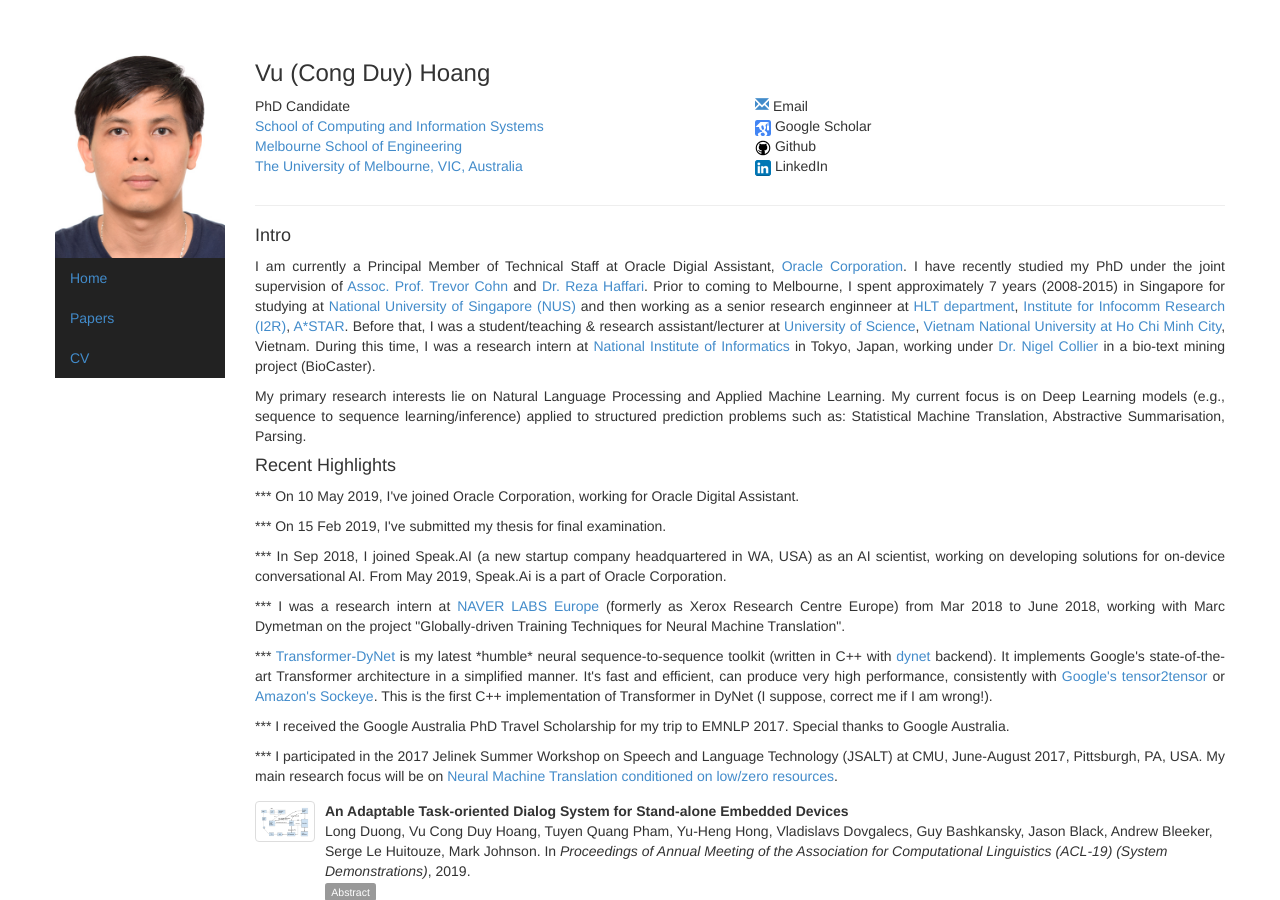
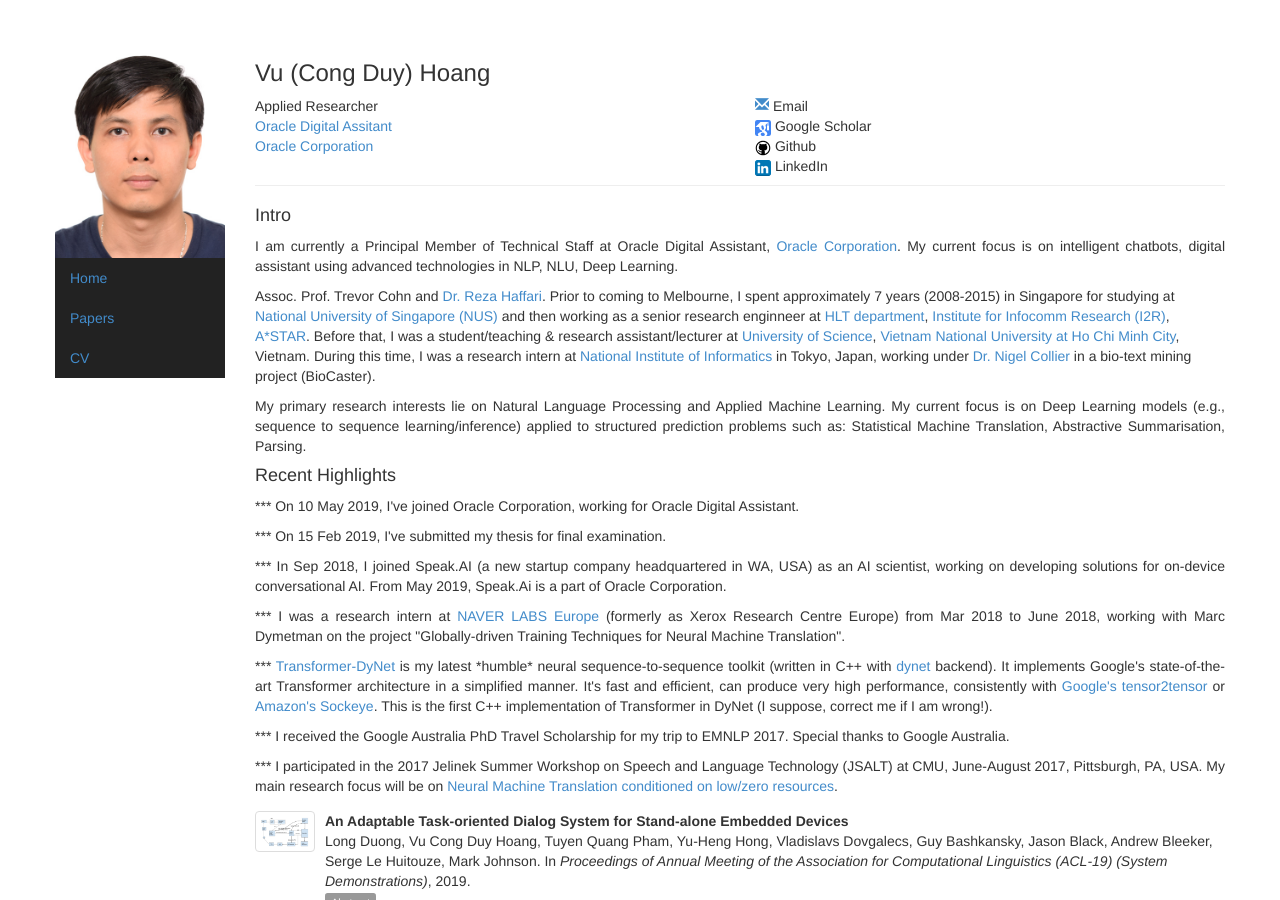
Before and after one commit to duyvuleo/duyvuleo.github.io, a Jekyll site: the page built from index.html, in a window 1280 px wide and 900 px high. Built offline with Jekyll 4.4.1, drawn with Linux system fonts in a browser that asks for light colours.

Commit message:
Update index.html

```diff
--- a/index.html
+++ b/index.html
@@ -12,14 +12,13 @@ picture: vu
   <div class="row">
     <div class="col-sm-6">
       <address>
-        PhD Candidate<br/>
-        <a href="http://www.cis.unimelb.edu.au">School of Computing and Information Systems</a><br/>
-        <a href="http://www.eng.unimelb.edu.au">Melbourne School of Engineering</a><br/>
-        <a href="http://www.unimelb.edu.au">The University of Melbourne, VIC, Australia</a><br/>
+        Applied Researcher<br/>
+        <a href="https://cloud.oracle.com/digital-assistant">Oracle Digital Assitant</a><br/>
+        <a href="https://www.oracle.com/index.html">Oracle Corporation</a><br/>
       </address>
     </div>
     <div class="col-sm-4">
-      <a href="mailto:vhoang2@student.unimelb.edu.au"><span class="glyphicon glyphicon-envelope"></span></a> Email<br/>
+      <a href="mailto:vu.hoang@oracle.com"><span class="glyphicon glyphicon-envelope"></span></a> Email<br/>
       <a href="https://scholar.google.com.au/citations?user=UFN7fXQAAAAJ&hl=en">
         <img src="img/ico/gscholar_icon.png" alt=""/>
       </a> Google Scholar<br/>
@@ -34,7 +33,8 @@ picture: vu
 </div>
 
 <h4>Intro</h4>
-<p style="text-align: justify;">I am currently a Principal Member of Technical Staff at Oracle Digial Assistant, <a href="https://www.oracle.com/index.html">Oracle Corporation</a>. I have recently studied my PhD under the joint supervision of <a href="http://people.eng.unimelb.edu.au/tcohn/">Assoc. Prof. Trevor Cohn</a> and <a href="http://users.monash.edu.au/~gholamrh/">Dr. Reza Haffari</a>. Prior to coming to Melbourne, I spent approximately 7 years (2008-2015) in Singapore for studying at <a href="http://nus.edu.sg/">National University of Singapore (NUS)</a> and then working as a senior research enginneer at <a href="http://www.i2r.a-star.edu.sg/hlt/">HLT department</a>, <a href="http://www.i2r.a-star.edu.sg/">Institute for Infocomm Research (I2R)</a>, <a href="https://www.a-star.edu.sg/">A*STAR</a>. Before that, I was a student/teaching &amp; research assistant/lecturer at <a href="https://www.fit.hcmus.edu.vn/vn/Default.aspx?tabid=325">University of Science</a>, <a href="http://en.vnuhcm.edu.vn/">Vietnam National University at Ho Chi Minh City</a>, Vietnam. During this time, I was a research intern at <a href="http://www.nii.ac.jp/en/">National Institute of Informatics</a> in Tokyo, Japan, working under <a href="https://sites.google.com/site/nhcollier/">Dr. Nigel Collier</a> in a bio-text mining project (BioCaster).</p>
+<p style="text-align: justify;">I am currently a Principal Member of Technical Staff at Oracle Digital Assistant, <a href="https://www.oracle.com/index.html">Oracle Corporation</a>. My current focus is on intelligent chatbots, digital assistant using advanced technologies in NLP, NLU, Deep Learning.</p>
+<p I have recently studied my PhD under the joint supervision of <a href="http://people.eng.unimelb.edu.au/tcohn/">Assoc. Prof. Trevor Cohn</a> and <a href="http://users.monash.edu.au/~gholamrh/">Dr. Reza Haffari</a>. Prior to coming to Melbourne, I spent approximately 7 years (2008-2015) in Singapore for studying at <a href="http://nus.edu.sg/">National University of Singapore (NUS)</a> and then working as a senior research enginneer at <a href="http://www.i2r.a-star.edu.sg/hlt/">HLT department</a>, <a href="http://www.i2r.a-star.edu.sg/">Institute for Infocomm Research (I2R)</a>, <a href="https://www.a-star.edu.sg/">A*STAR</a>. Before that, I was a student/teaching &amp; research assistant/lecturer at <a href="https://www.fit.hcmus.edu.vn/vn/Default.aspx?tabid=325">University of Science</a>, <a href="http://en.vnuhcm.edu.vn/">Vietnam National University at Ho Chi Minh City</a>, Vietnam. During this time, I was a research intern at <a href="http://www.nii.ac.jp/en/">National Institute of Informatics</a> in Tokyo, Japan, working under <a href="https://sites.google.com/site/nhcollier/">Dr. Nigel Collier</a> in a bio-text mining project (BioCaster).</p>
 <p style="text-align: justify;">My primary research interests lie on Natural Language Processing and Applied Machine Learning. My current focus is on Deep Learning models (e.g., sequence to sequence learning/inference) applied to structured prediction problems such as: Statistical Machine Translation, Abstractive Summarisation, Parsing.</p>
 
 <h4>Recent Highlights</h4>
```
